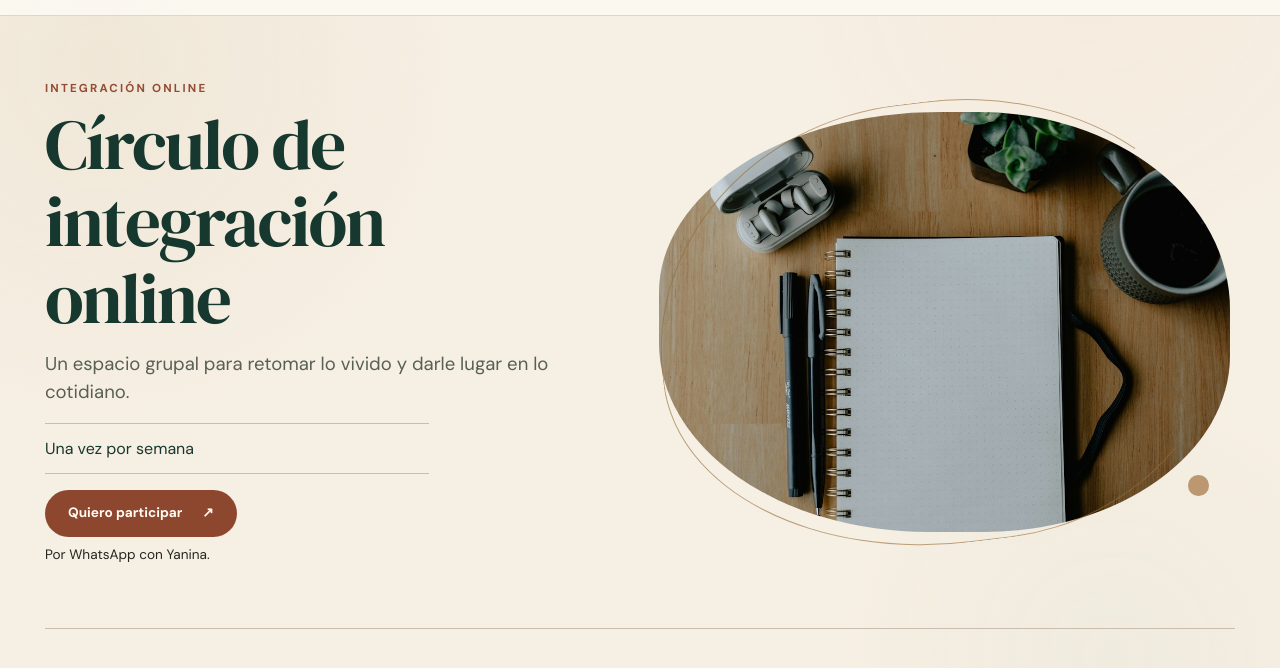
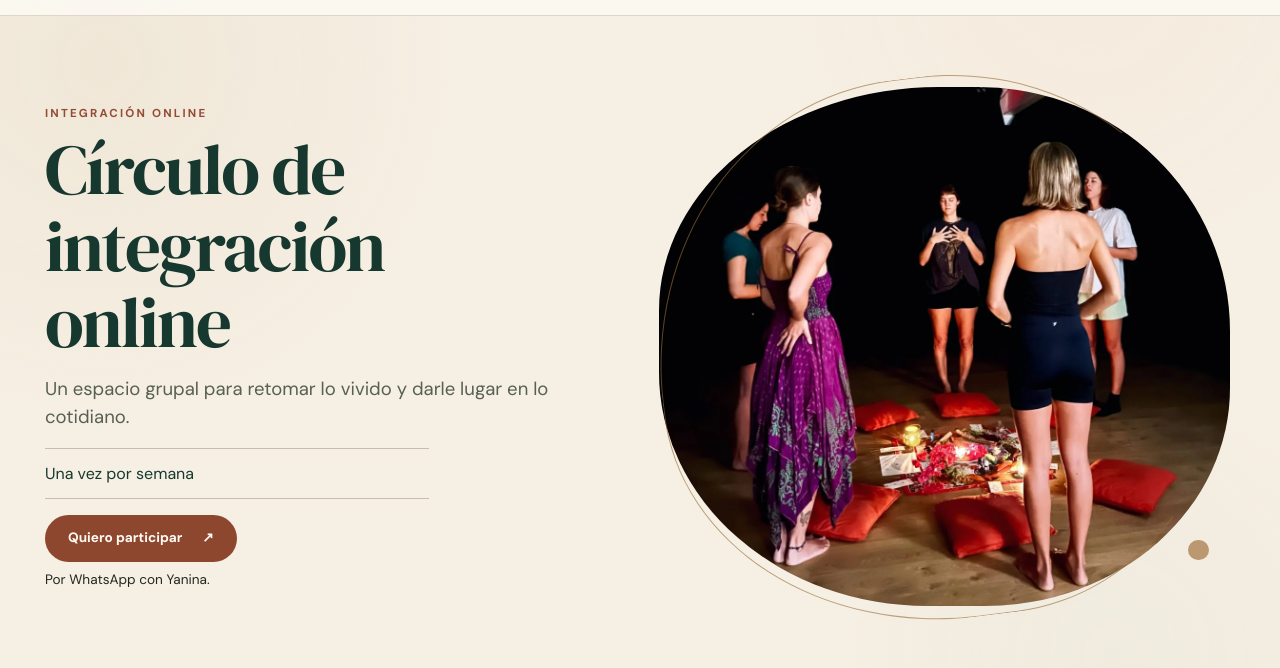
Before and after one commit to itsJASPERr/soma-consciente, an Astro site: page /acompanamiento in a window 1280 px wide. Shown: the part 81-749 px from the top of the page. Built offline with nearby package versions, Linux system fonts and the light colour scheme; Astro itself is replaced by a stand-in of ours.

Commit message:
Use the supplied photo for the online circle hero

```diff
--- a/scripts/check-media-links.mjs
+++ b/scripts/check-media-links.mjs
@@ -6,7 +6,7 @@ const files=[
  ...['primeros-pasos-meditacion','pausa-de-presencia','diario-de-integracion'].map(x=>'src/content/recursos/'+x+'.json'),
  'src/content/cursos/jasper-musica-medicina.json'
 ];
-const keys=['heroImage','nucleoImage','onlineImage','encountersImage','coverImage','image'];
+const keys=['heroImage','nucleoImage','onlineImage','onlineCircleImage','encountersImage','coverImage','image'];
 const checks=[];
 for(const f of files){
   const entry=JSON.parse(fs.readFileSync(f,'utf8'));
--- a/src/content.config.ts
+++ b/src/content.config.ts
@@ -128,6 +128,9 @@ export const homepage = defineCollection({
     nucleoAlt: z.string().min(1),
     onlineImage: z.string().min(1),
     onlineAlt: z.string().min(1),
+    onlineCircleImage: z.string().optional(),
+    onlineCircleAlt: z.string().optional(),
+    onlineCirclePosition: z.string().optional(),
     encountersImage: z.string().min(1),
     encountersAlt: z.string().min(1)
   })
--- a/src/content/home/home.json
+++ b/src/content/home/home.json
@@ -6,6 +6,9 @@
   "nucleoAlt": "Montañas y bosques entre brumas iluminados por el amanecer",
   "onlineImage": "/media/photography/journal-online-integration.jpg",
   "onlineAlt": "Cuaderno y café sobre una mesa de madera, invitación a reflexionar",
+  "onlineCircleImage": "/media/photography/circulo-de-integracion.webp",
+  "onlineCircleAlt": "Personas de pie en círculo alrededor de velas y almohadones",
+  "onlineCirclePosition": "50% 87%",
   "encountersImage": "/media/photography/campfire-encounters.jpg",
   "encountersAlt": "Amigos reunidos cerca de una fogata durante un encuentro al atardecer"
 }
--- a/src/pages/acompanamiento.astro
+++ b/src/pages/acompanamiento.astro
@@ -12,7 +12,10 @@ import { path } from '../lib/paths';
 const home = await loadHomepage();
 const circle = offerings.find(offer => offer.slug === 'circulos');
 const community = offerings.find(offer => offer.slug === 'grupo-whatsapp');
-const journal = { src: mediaUrl(home.onlineImage), alt: home.onlineAlt };
+const circlePhotoSrc = mediaUrl(home.onlineCircleImage);
+const circlePhoto = circlePhotoSrc
+  ? { src: circlePhotoSrc, alt: home.onlineCircleAlt ?? '', position: home.onlineCirclePosition }
+  : { src: mediaUrl(home.onlineImage) ?? undefined, alt: home.onlineAlt };
 const requestsEnabled = import.meta.env.DEV || import.meta.env.PUBLIC_WAITLIST_ENABLED === 'true';
 const showDialog = requestsEnabled && [circle, community].some(offer => offer && !offeringUrl(offer));
 ---
@@ -20,7 +23,7 @@ const showDialog = requestsEnabled && [circle, community].some(offer => offer &&
   {circle ? (
     <article
       id={circle.slug}
-      class:list={['offering', 'container', 'journey-hero', { 'journey-hero--photo': journal.src }]}
+      class:list={['offering', 'container', 'journey-hero', { 'journey-hero--photo': circlePhoto.src }]}
       aria-labelledby="circulo-title"
     >
       <div class="journey-hero__copy">
@@ -33,7 +36,7 @@ const showDialog = requestsEnabled && [circle, community].some(offer => offer &&
           {!offeringUrl(circle) && requestsEnabled && circle.followUp && <p>{circle.followUp}</p>}
         </div>
       </div>
-      <EditorialPhoto image={journal} priority />
+      <EditorialPhoto image={circlePhoto} class={circlePhotoSrc ? 'circle-hero__photo' : undefined} priority />
     </article>
   ) : (
     <section class="container journey-hero"><h1>Integración online</h1></section>
@@ -62,6 +65,7 @@ const showDialog = requestsEnabled && [circle, community].some(offer => offer &&
 </SiteLayout>
 
 <style>
+  #circulos :global(.circle-hero__photo .journey-photo__image) { aspect-ratio: 1.1; }
   .circle-frequency {
     max-inline-size: 24rem;
     padding-block: .75rem;
```
Also changed, not shown: .pages.yml, public/media/photography/circulo-de-integracion.webp (added).
